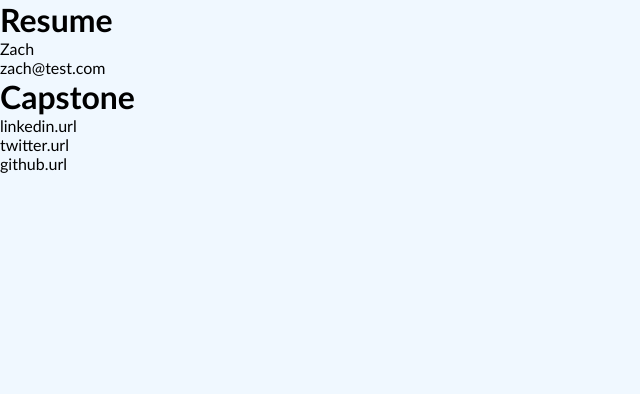
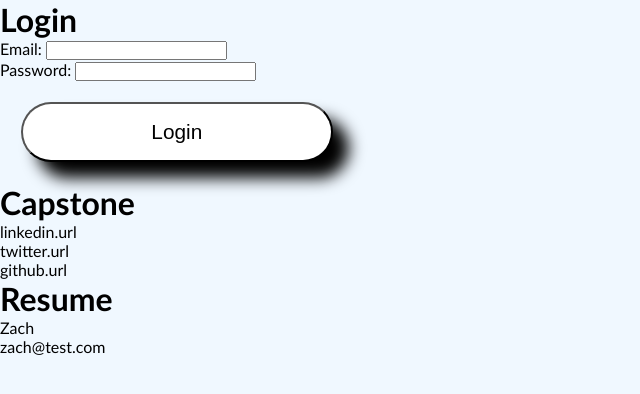
Before and after one commit to Hanaellenoff/student-portal, a React (Vite) app: page / in a window 1280 px wide. Shown: the top 394 px of the page, without its empty margins (0-640 px from the left). Built offline with nearby package versions, Linux system fonts and the light colour scheme.

Commit message:
added capstone and resume files

```diff
--- a/src/App.jsx
+++ b/src/App.jsx
@@ -1,31 +1,14 @@
 import "./App.css";
-// import { Header } from "./Header";
-// import { Footer } from "./Footer";
-// import { Content } from "./Content";
+import Capstone from "./Capstone";
+import Resume from "./Resume";
+import { Login } from "./Login";
 
 function App() {
-  const resume = {
-    first_name: "Zach",
-    last_name: "Engel",
-    email: "zach@test.com",
-    number: "123-456-7890",
-  };
-
-  const capstone = {
-    linkedin_url: "linkedin.url",
-    twitter_handle: "twitter.url",
-    github_url: "github.url",
-  };
   return (
     <div>
-      <h1>Resume</h1>
-      <p>{resume.first_name}</p>
-      <p>{resume.email}</p>
-      <p>{resume.linkedin_url}</p>
-      <h1>Capstone</h1>
-      <p>{capstone.linkedin_url}</p>
-      <p>{capstone.twitter_handle}</p>
-      <p>{capstone.github_url}</p>
+      <Login />
+      <Capstone />
+      <Resume />
     </div>
   );
 }
--- a/src/Capstone.jsx
+++ b/src/Capstone.jsx
@@ -1,3 +1,16 @@
 export default function Capstone() {
-  return <h1>Test</h1>;
+  const capstone = {
+    linkedin_url: "linkedin.url",
+    twitter_handle: "twitter.url",
+    github_url: "github.url",
+  };
+
+  return (
+    <div>
+      <h1>Capstone</h1>
+      <p>{capstone.linkedin_url}</p>
+      <p>{capstone.twitter_handle}</p>
+      <p>{capstone.github_url}</p>
+    </div>
+  );
 }
--- /dev/null
+++ b/src/Resume.jsx
@@ -0,0 +1,16 @@
+export default function Resume() {
+  const resume = {
+    first_name: "Zach",
+    last_name: "Engel",
+    email: "zach@test.com",
+    number: "123-456-7890",
+  };
+  return (
+    <div>
+      <h1>Resume</h1>
+      <p>{resume.first_name}</p>
+      <p>{resume.email}</p>
+      <p>{resume.linkedin_url}</p>
+    </div>
+  );
+}
```
